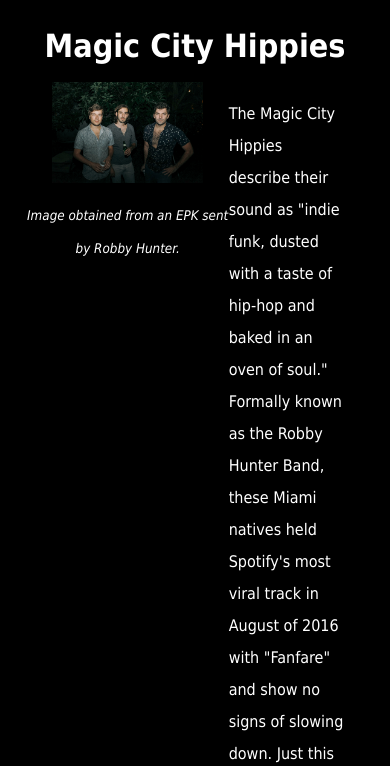
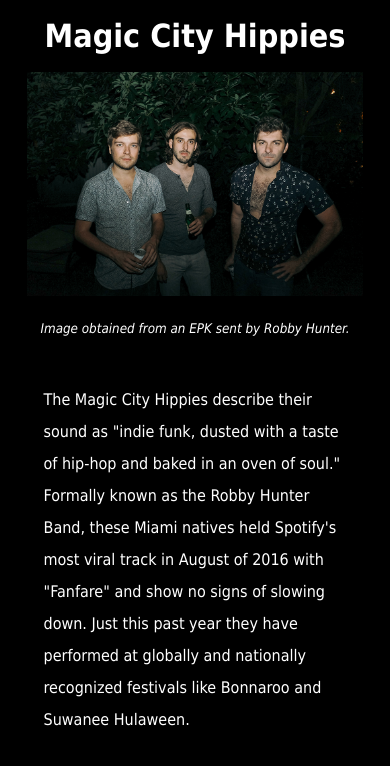
Before and after one commit to mikasheerin/music-sampler, a plain HTML site: page index.html in a window 390 px wide. Shown: the top 766 px of the page. Drawn offline with Linux system fonts and the light colour scheme.

Commit message:
Email commit

```diff
--- a/styles/main.css
+++ b/styles/main.css
@@ -9,10 +9,12 @@ body {
 }
 
 #page {
-  padding: 5%;
+  padding-left: 5%;
+  padding-right: 5%;
 }
+
 .heading {
-  padding-bottom: 5%;
+  padding-bottom: 3%;
   float: left;
   box-sizing: border-box;
   width: 60%;
@@ -27,7 +29,6 @@ body {
 }
 
 .albumart {
-  max-width: 100%;
   padding-left: 5%;
   padding-bottom: 5%;
   float: left;
@@ -36,23 +37,20 @@ body {
 
 #fanfare_img {
   clear: both;
-  padding-left: 5%;
 }
 
 #audioplayer {
   max-width: 100%;
   float:left;
-  margin-left: 5%;
-  clear:both;
+  padding-left: 5%;
 }
 
 /* headings and text */
 
-h1, h2 {
+h1 {
   font-family: 'Hind Siliguri', Tahoma, sans-serif;
-  margin:auto;
   text-align: center;
-  padding-bottom: 5%;
+  margin: 5%;
 }
 
 p {
@@ -63,6 +61,7 @@ p {
   text-align: center;
   padding-bottom: 2%
 }
+
 /* images */
 
 img {
@@ -73,17 +72,34 @@ img {
 
 #headerimg {
   margin: auto;
-  width: 75%
+  width: 90%;
 }
-
-
-
 
 /* put your media queries below */
 
+@media (max-width: 900px) {
+
+  .heading {
+    padding-bottom: 0;
+    float: none;
+    box-sizing: border-box;
+    width: 100%;
+  }
+
+  .text {
+    box-sizing: border-box;
+    width: 100%;
+    padding-top: 0;
+    padding-left: 5%;
+  }
+
+}
+
 @media (max-width: 700px) {
 
-
-
+  #headerimg {
+    margin: auto;
+    width: 100%
+  }
 
 }
```
